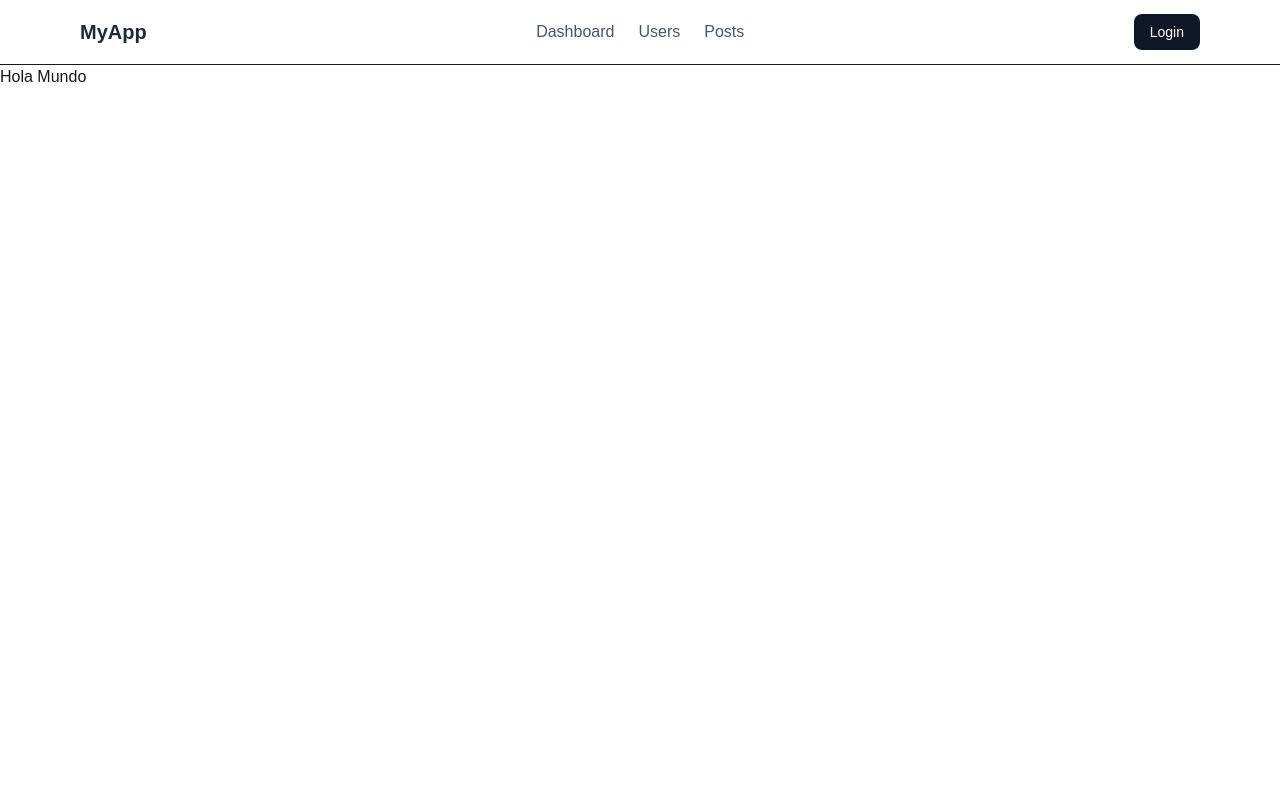
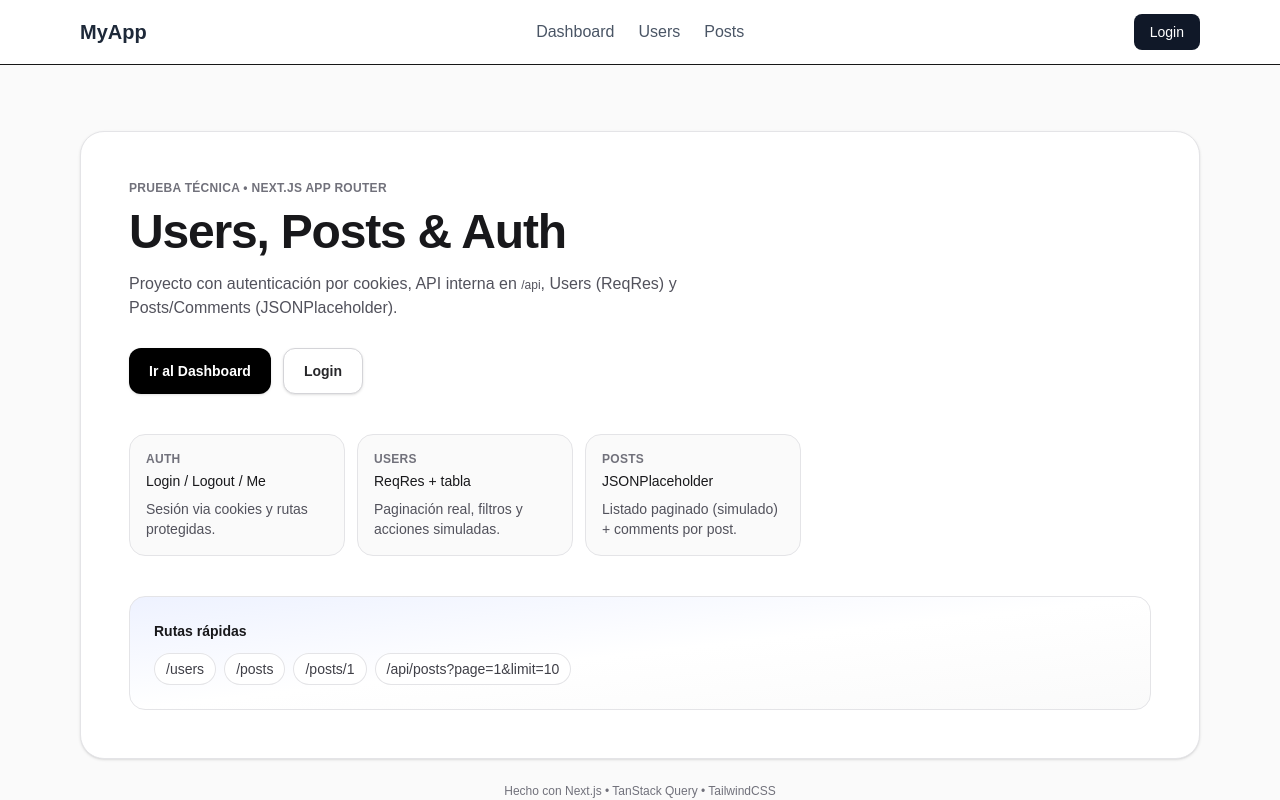
Before and after one commit to FerFerFer35/prueba-tecnica-xdevelop, a Next.js app: page / in a window 1280 px wide. Shown: the top 800 px of the page. Built offline with nearby package versions, Linux system fonts and the light colour scheme; no server answers.

Commit message:
(fix): Home Page

```diff
--- a/src/app/page.tsx
+++ b/src/app/page.tsx
@@ -1,7 +1,116 @@
-import Image from "next/image";
+import Link from 'next/link'
 
 export default function Home() {
   return (
-    <h1 className="">Hola Mundo</h1>
-  );
+    <main className="min-h-screen bg-zinc-50">
+      <div className="mx-auto flex min-h-screen max-w-6xl items-center px-4 py-12">
+        <div className="w-full">
+          <div className="rounded-3xl border border-zinc-200 bg-white p-8 shadow-sm sm:p-12">
+            <div className="max-w-2xl">
+              <p className="text-xs font-semibold uppercase tracking-wide text-zinc-500">
+                Prueba técnica • Next.js App Router
+              </p>
+
+              <h1 className="mt-3 text-3xl font-semibold tracking-tight text-zinc-900 sm:text-5xl">
+                Users, Posts & Auth
+              </h1>
+
+              <p className="mt-4 text-sm leading-6 text-zinc-600 sm:text-base">
+                Proyecto con autenticación por cookies, API interna en <span className="font-mono text-xs">/api</span>,{' '}
+                Users (ReqRes) y Posts/Comments (JSONPlaceholder).
+              </p>
+
+              <div className="mt-7 flex flex-col gap-3 sm:flex-row">
+                <Link
+                  href="/dashboard"
+                  className="inline-flex items-center justify-center rounded-xl bg-black px-5 py-3 text-sm font-semibold text-white shadow-sm transition hover:bg-zinc-800 focus:outline-none focus:ring-2 focus:ring-black focus:ring-offset-2"
+                >
+                  Ir al Dashboard
+                </Link>
+
+                <Link
+                  href="/login"
+                  className="inline-flex items-center justify-center rounded-xl border border-zinc-300 bg-white px-5 py-3 text-sm font-semibold text-zinc-800 shadow-sm transition hover:bg-zinc-50 focus:outline-none focus:ring-2 focus:ring-black focus:ring-offset-2"
+                >
+                  Login
+                </Link>
+              </div>
+
+              <div className="mt-10 grid grid-cols-1 gap-3 sm:grid-cols-3">
+                <div className="rounded-2xl border border-zinc-200 bg-zinc-50 p-4">
+                  <div className="text-xs font-semibold uppercase tracking-wide text-zinc-500">
+                    Auth
+                  </div>
+                  <div className="mt-1 text-sm font-medium text-zinc-900">
+                    Login / Logout / Me
+                  </div>
+                  <p className="mt-2 text-sm text-zinc-600">
+                    Sesión via cookies y rutas protegidas.
+                  </p>
+                </div>
+
+                <div className="rounded-2xl border border-zinc-200 bg-zinc-50 p-4">
+                  <div className="text-xs font-semibold uppercase tracking-wide text-zinc-500">
+                    Users
+                  </div>
+                  <div className="mt-1 text-sm font-medium text-zinc-900">
+                    ReqRes + tabla
+                  </div>
+                  <p className="mt-2 text-sm text-zinc-600">
+                    Paginación real, filtros y acciones simuladas.
+                  </p>
+                </div>
+
+                <div className="rounded-2xl border border-zinc-200 bg-zinc-50 p-4">
+                  <div className="text-xs font-semibold uppercase tracking-wide text-zinc-500">
+                    Posts
+                  </div>
+                  <div className="mt-1 text-sm font-medium text-zinc-900">
+                    JSONPlaceholder
+                  </div>
+                  <p className="mt-2 text-sm text-zinc-600">
+                    Listado paginado (simulado) + comments por post.
+                  </p>
+                </div>
+              </div>
+            </div>
+
+            <div className="mt-10 rounded-2xl border border-zinc-200 bg-gradient-to-br from-indigo-50 via-white to-zinc-50 p-6">
+              <div className="text-sm font-semibold text-zinc-900">Rutas rápidas</div>
+              <div className="mt-3 flex flex-wrap gap-2">
+                <Link
+                  href="/users"
+                  className="rounded-full bg-white px-3 py-1.5 text-sm text-zinc-700 ring-1 ring-inset ring-zinc-200 hover:bg-zinc-50"
+                >
+                  /users
+                </Link>
+                <Link
+                  href="/posts"
+                  className="rounded-full bg-white px-3 py-1.5 text-sm text-zinc-700 ring-1 ring-inset ring-zinc-200 hover:bg-zinc-50"
+                >
+                  /posts
+                </Link>
+                <Link
+                  href="/posts/1"
+                  className="rounded-full bg-white px-3 py-1.5 text-sm text-zinc-700 ring-1 ring-inset ring-zinc-200 hover:bg-zinc-50"
+                >
+                  /posts/1
+                </Link>
+                <Link
+                  href="/api/posts?page=1&limit=10"
+                  className="rounded-full bg-white px-3 py-1.5 text-sm text-zinc-700 ring-1 ring-inset ring-zinc-200 hover:bg-zinc-50"
+                >
+                  /api/posts?page=1&limit=10
+                </Link>
+              </div>
+            </div>
+          </div>
+
+          <p className="mt-6 text-center text-xs text-zinc-500">
+            Hecho con Next.js • TanStack Query • TailwindCSS
+          </p>
+        </div>
+      </div>
+    </main>
+  )
 }
```
